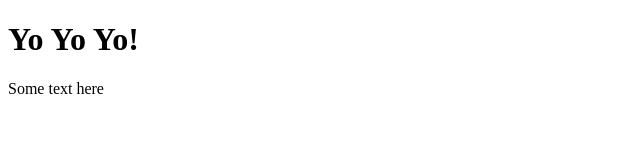
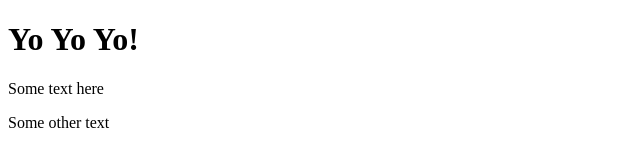
Before and after one commit to rgpersona/demo_repo, a plain HTML site: page index.html in a window 1280 px wide. Shown: the whole page, without its empty margins (0-640 px from the left). Drawn offline with Linux system fonts and the light colour scheme.

Commit message:
commit 3, added 1 line to index.html

```diff
--- a/index.html
+++ b/index.html
@@ -7,6 +7,7 @@
 <body>
     <h1>Yo Yo Yo! </h1>
     <p>Some text here</p>
+    <p>Some other text</p>
 
 </body>
 </html>
```
